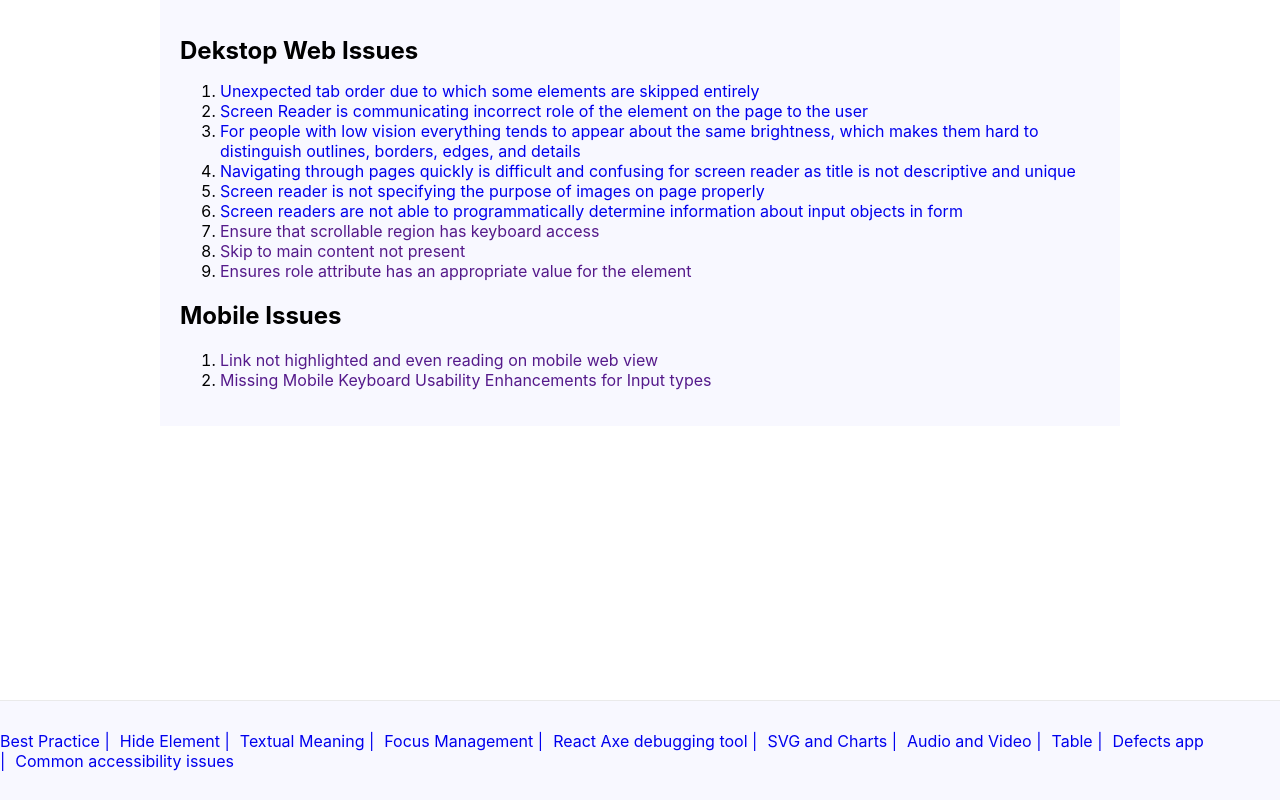
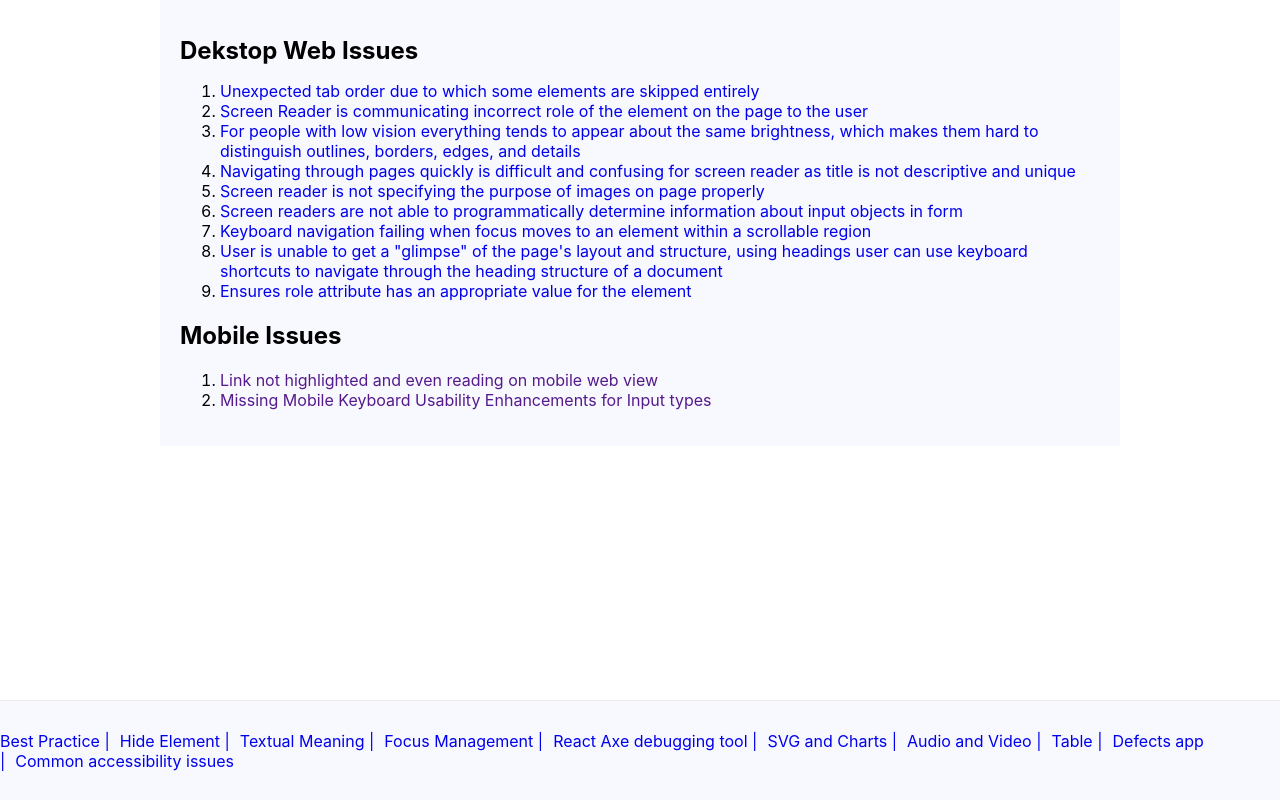
Before and after one commit to ritugupta64/spa-with-next.js, a Next.js app: page /issues-list in a window 1280 px wide. Built offline with nearby package versions, Linux system fonts and the light colour scheme.

Commit message:
inject-defect-8

```diff
--- a/components/issuesList/index.js
+++ b/components/issuesList/index.js
@@ -4,7 +4,7 @@ import fixture1 from '../../static/media/d-f-1.png';
 import fixture2 from '../../static/media/d-f-2.png';
 import fixture4 from '../../static/media/d-f-4.png';
 import fixture5 from '../../static/media/d-f-5.png';
-import fixture6 from '../../static/media/d-f-5.png';
+import fixture6 from '../../static/media/d-f-6.png';
 import fixture7 from '../../static/media/d-f-5.png';
 import fixture8 from '../../static/media/d-f-5.png';
 import fixture9 from '../../static/media/d-f-5.png';
@@ -29,11 +29,13 @@ function Defects() {
             screen reader as title is not descriptive and unique</a></li>
             <li><a href={fixture5} aria-label="issue 5" target="new">Screen reader is not specifying the purpose of images
             on page properly</a></li>
-            <li><a href={fixture6} aria-label="issue 6">Screen readers are not able to programmatically determine information about
+            <li><a href={fixture6} aria-label="issue 6" target="new">Screen readers are not able to programmatically determine information about
             input objects in form</a></li>
-            <li><a href="" aria-label="Issue ">Ensure that scrollable region has keyboard access</a></li>
-            <li><a href="" aria-label="Issue ">Skip to main content not present</a></li>
-            <li><a href="" aria-label="Issue ">Ensures role attribute has an appropriate value for the element</a></li>
+            <li><a href={fixture7} aria-label="issue 7" target="new">Keyboard navigation failing when focus moves to an element within a
+            scrollable region</a></li>
+            <li><a href={fixture8} aria-label="issue 8" target="new">User is unable to get a "glimpse" of the page's layout and structure,
+            using headings user can use keyboard shortcuts to navigate through the heading structure of a document</a></li>
+            <li><a href={fixture9} aria-label="issue 9" target="new">Ensures role attribute has an appropriate value for the element</a></li>
         </ol>
 
         <h2>Mobile Issues</h2>
```
Also changed, not shown: components/defects/index.js (+4 -5 lines), static/media/d-f-6.PNG (added).
